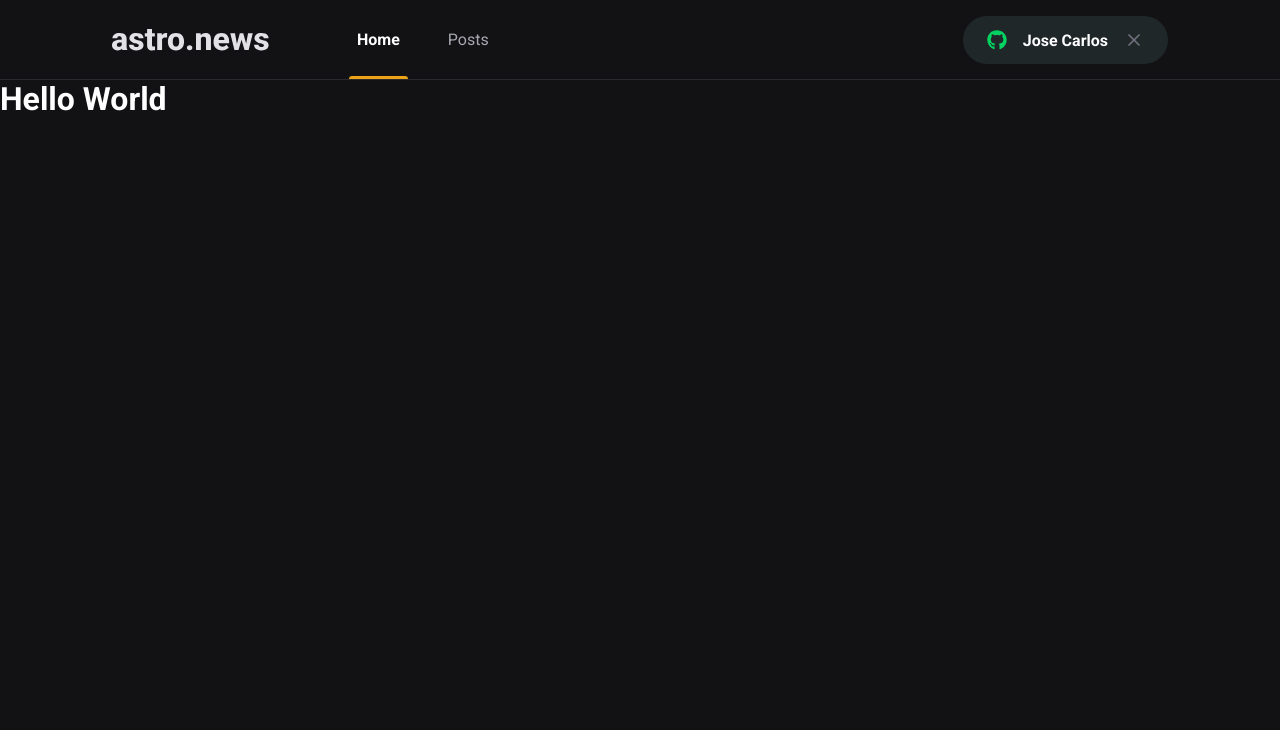
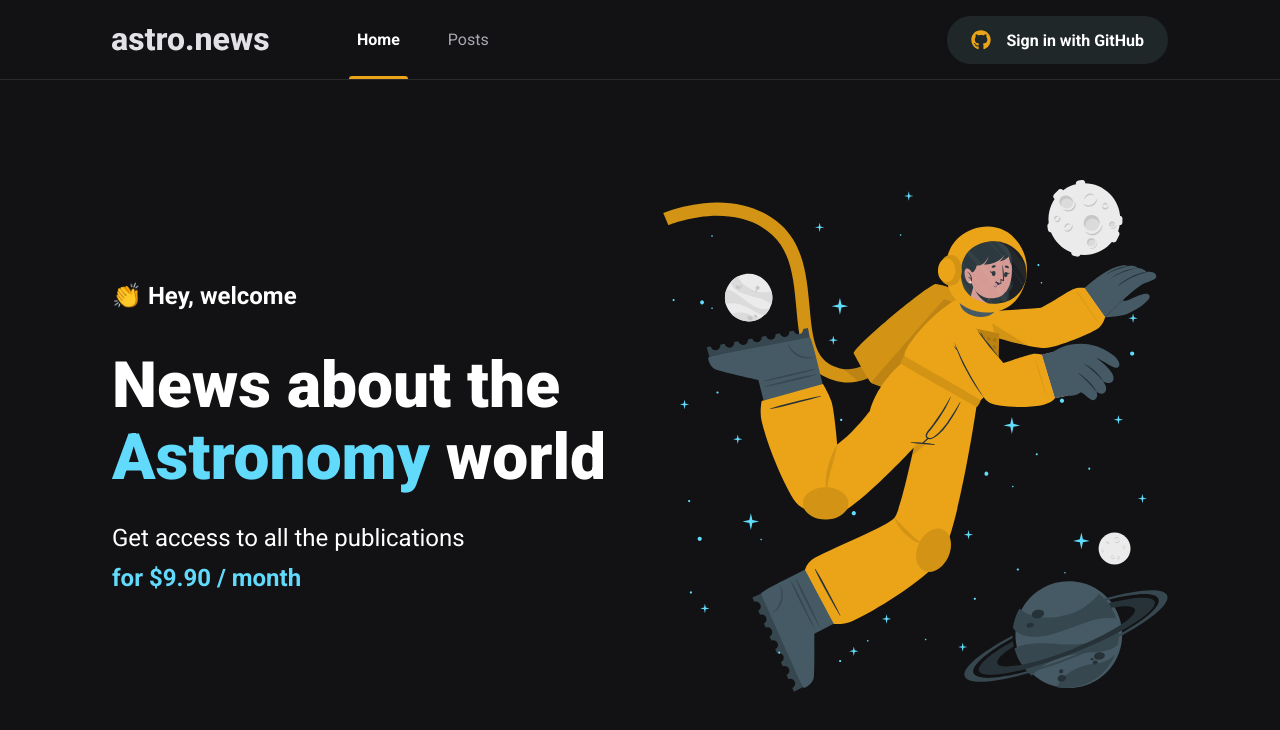
Before and after one commit to jcolscript/web--astronews, a Next.js app: page / in a window 1280 px wide. Shown: the top 730 px of the page. Built offline with nearby package versions, Linux system fonts and the light colour scheme.

Commit message:
feat: create a content for home page

```diff
--- a/src/components/SigninButton/index.tsx
+++ b/src/components/SigninButton/index.tsx
@@ -3,7 +3,7 @@
 import styles from './styles.module.scss'
 
 export function SigninButton() {
-  const isUserLoggedIn = true
+  const isUserLoggedIn = false
 
   return isUserLoggedIn ? (
     <button className={styles.signinButton} type="button">
--- /dev/null
+++ b/src/pages/home.module.scss
@@ -0,0 +1,40 @@
+.contentContainer {
+  max-width: 1120px;
+  margin: 0 auto;
+  padding: 0 2rem;
+  height: calc(100vh - 5rem);
+  display: flex;
+  align-items: center;
+  justify-content: space-between;
+}
+
+.hero {
+  max-width: 600px;
+
+  > span {
+    font-size: 1.5rem;
+    font-weight: bold;
+  }
+
+  > h1 {
+    font-size: 4rem;
+    line-height: 4.5rem;
+    font-weight: 900;
+    margin-top: 2.5rem;
+
+    span {
+      color: var(--cyan-500);
+    }
+  }
+
+  > p {
+    font-size: 1.5rem;
+    line-height: 2.5rem;
+    margin-top: 1.5rem;
+
+    span {
+      color: var(--cyan-500);
+      font-weight: bold;
+    }
+  }
+}
--- a/src/pages/index.tsx
+++ b/src/pages/index.tsx
@@ -1,12 +1,25 @@
 import Head from 'next/head'
+import styles from './home.module.scss'
 
 export default function Home() {
   return (
     <>
       <Head>
-        <title>Inicio | astro.news</title>
+        <title>Home | astro.news</title>
       </Head>
-      <h1>Hello World</h1>
+      <main className={styles.contentContainer}>
+        <section className={styles.hero}>
+          <span>👏 Hey, welcome</span>
+          <h1>
+            News about the <span>Astronomy</span> world
+          </h1>
+          <p>
+            Get access to all the publications <br />
+            <span>for $9.90 / month</span>
+          </p>
+        </section>
+        <img src="/images/avatar.svg" alt="girl in space" />
+      </main>
     </>
   )
 }
```
